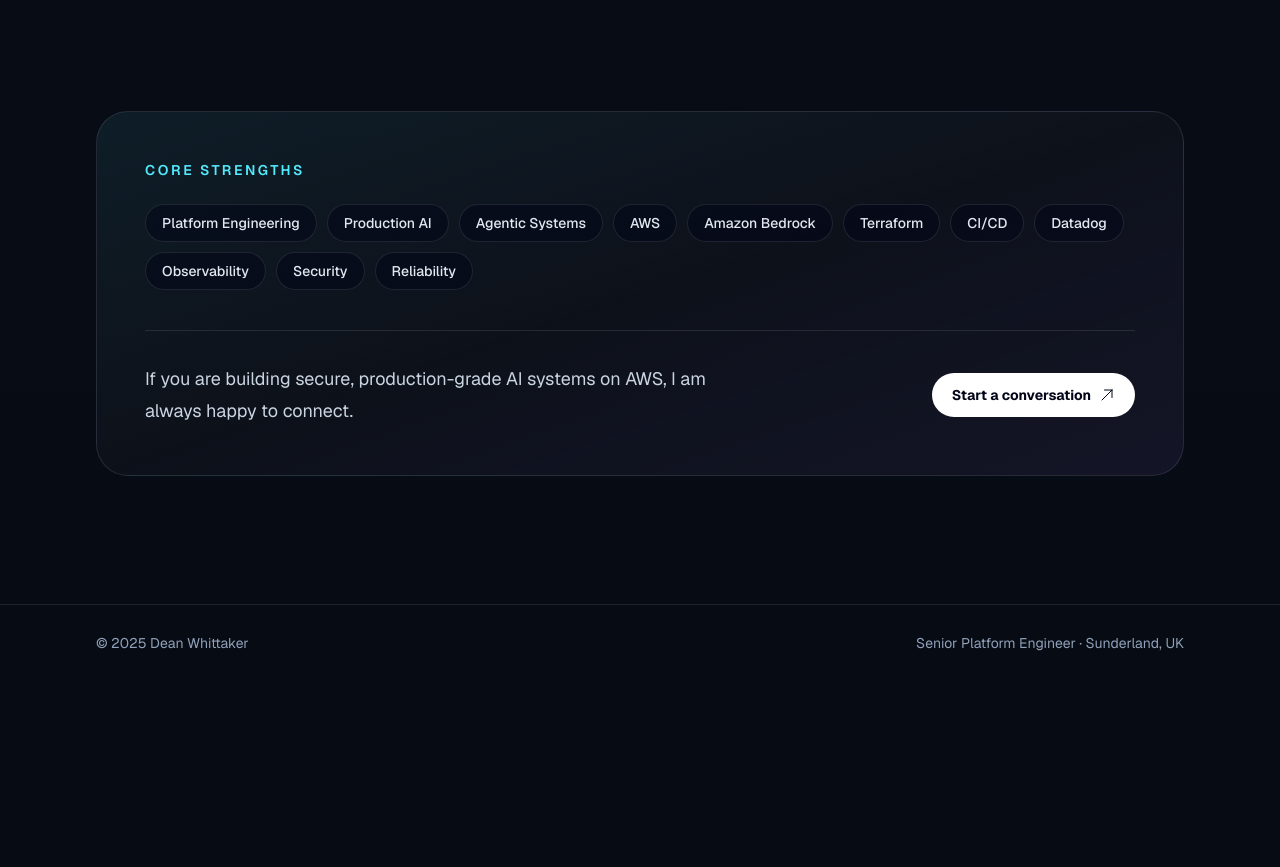
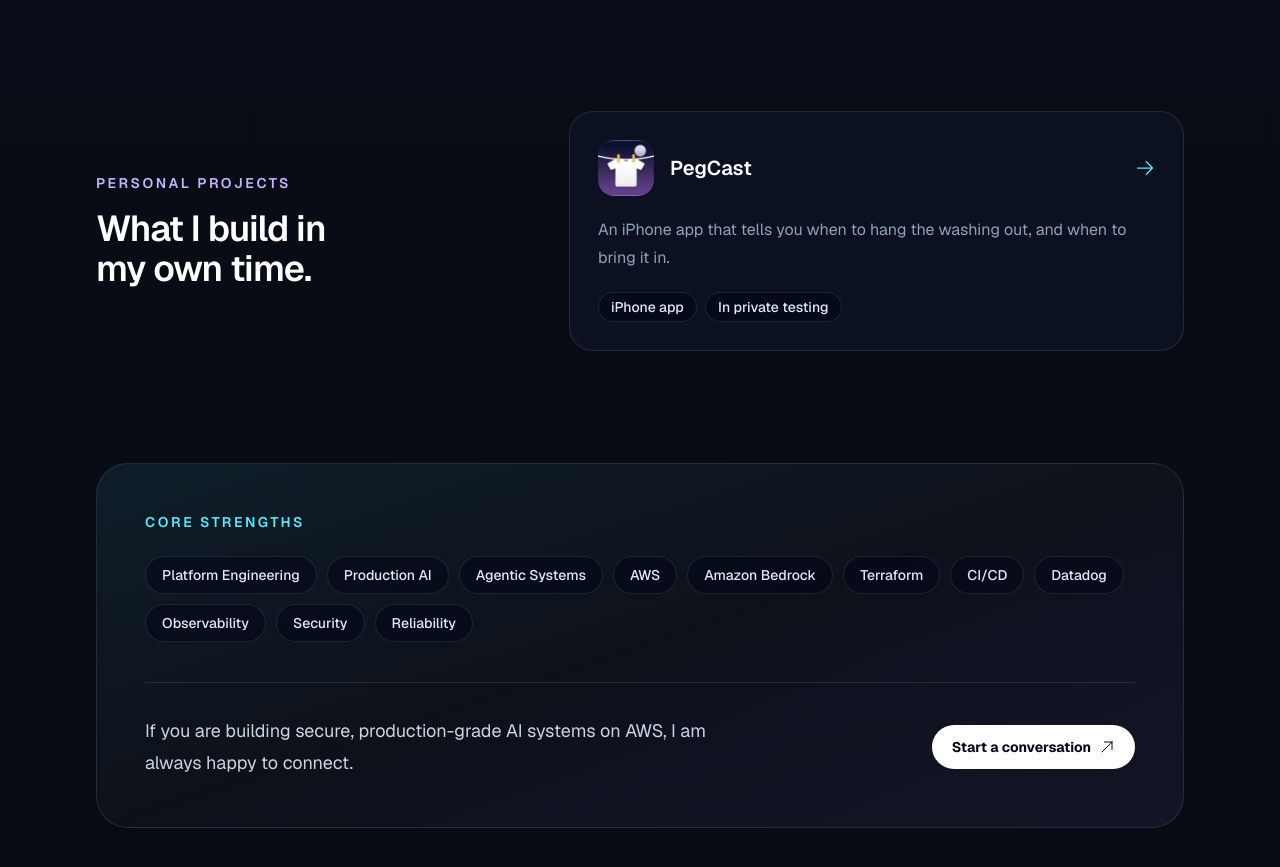
Before and after one commit to deanhtid/deancod-es, a Next.js app: page / in a window 1280 px wide. Shown: the part 2129-2996 px from the top of the page. Before the commit the page ends 2810 px from the top, so only its background shows below. Built offline with nearby package versions, Linux system fonts and the light colour scheme.

Commit message:
Link to PegCast from the home page
Add a Personal projects section with a PegCast card. The card shows the
app icon, a one-line description and its status, and links to /pegcast/.

Closes #4

```diff
--- a/src/app/page.tsx
+++ b/src/app/page.tsx
@@ -1,4 +1,5 @@
 import {
+  ArrowRightIcon,
   ArrowUpRightIcon,
   CloudIcon,
   CodeBracketSquareIcon,
@@ -8,6 +9,7 @@ import {
   SignalIcon,
 } from "@heroicons/react/24/outline";
 import Image from "next/image";
+import Link from "next/link";
 import SiteFooter from "@/components/SiteFooter";
 
 const capabilities = [
@@ -244,6 +246,64 @@ export default function Home() {
           </ol>
         </section>
 
+        <section
+          aria-labelledby="projects-heading"
+          className="mx-auto grid w-full max-w-6xl gap-10 px-6 pb-20 lg:grid-cols-[0.78fr_1.22fr] lg:items-center lg:gap-20 lg:px-8 lg:pb-28"
+        >
+          <div>
+            <p className="text-sm font-semibold uppercase tracking-[0.18em] text-violet-300">
+              Personal projects
+            </p>
+            <h2
+              id="projects-heading"
+              className="mt-4 text-balance text-3xl font-semibold tracking-tight text-white sm:text-4xl"
+            >
+              What I build in my own time.
+            </h2>
+          </div>
+
+          <article className="group relative rounded-3xl border border-white/10 bg-slate-900/55 p-7 transition hover:border-cyan-300/25 hover:bg-slate-900/80 has-focus-visible:ring-2 has-focus-visible:ring-cyan-300">
+            <div className="flex items-center gap-4">
+              {/* The app icon sits beside the name "PegCast", so it is decoration. */}
+              <Image
+                src="/pegcast/app-icon-dark.webp"
+                alt=""
+                width={240}
+                height={240}
+                className="size-14 shrink-0 rounded-2xl"
+                sizes="56px"
+              />
+              <h3 className="flex-1 text-xl font-semibold text-white">
+                {/* The ::after layer makes the whole card the link target. */}
+                <Link
+                  href="/pegcast/"
+                  className="after:absolute after:inset-0 after:rounded-3xl focus:outline-none"
+                >
+                  PegCast
+                </Link>
+              </h3>
+              <ArrowRightIcon
+                className="size-5 shrink-0 text-cyan-300 transition group-hover:translate-x-1"
+                aria-hidden="true"
+              />
+            </div>
+            <p className="mt-5 leading-7 text-slate-400">
+              An iPhone app that tells you when to hang the washing out, and
+              when to bring it in.
+            </p>
+            <ul className="mt-5 flex flex-wrap gap-2" aria-label="About PegCast">
+              {["iPhone app", "In private testing"].map((fact) => (
+                <li
+                  key={fact}
+                  className="rounded-full border border-white/10 bg-slate-950/55 px-3 py-1 text-sm font-medium text-slate-200"
+                >
+                  {fact}
+                </li>
+              ))}
+            </ul>
+          </article>
+        </section>
+
         <section className="mx-auto w-full max-w-6xl px-6 pb-24 lg:px-8 lg:pb-32">
           <div className="rounded-4xl border border-white/10 bg-linear-to-br from-cyan-300/8 via-white/2.5 to-violet-400/8 p-8 sm:p-10 lg:p-12">
             <p className="text-sm font-semibold uppercase tracking-[0.18em] text-cyan-300">
```
